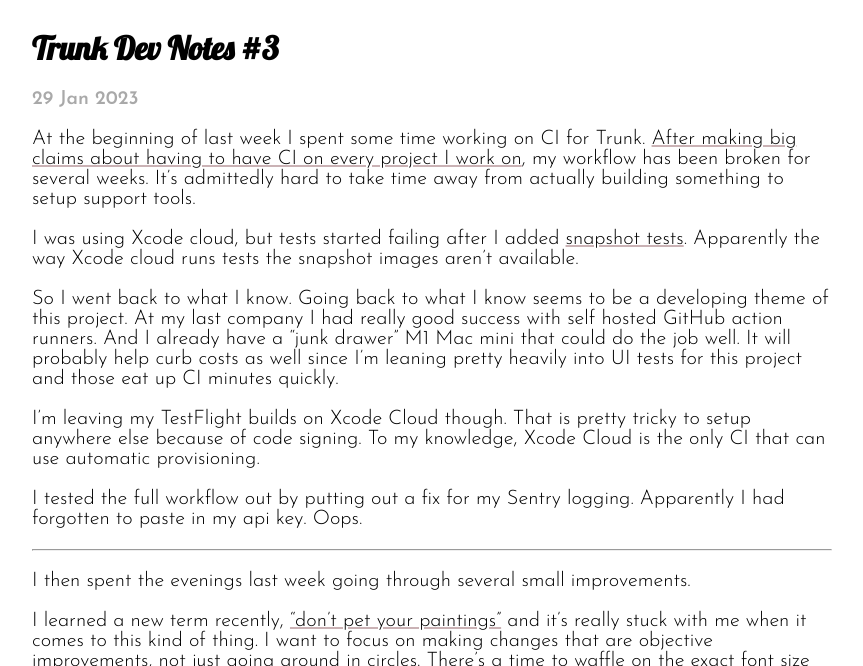
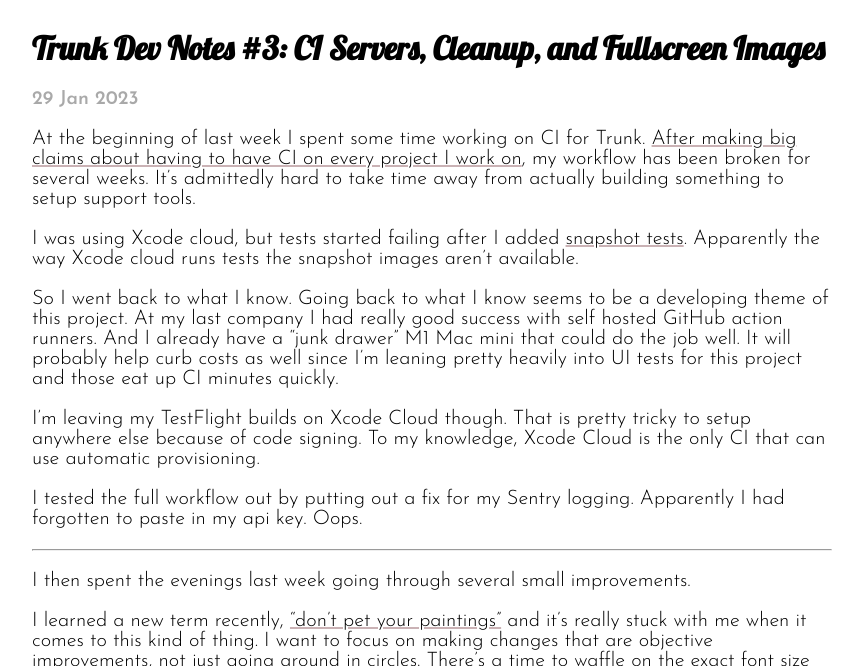
Before and after one commit to davbeck/davbeck.github.io, a Jekyll site: the page built from _posts/2023-01-29-trunk-dev-notes-3.md, in a window 1280 px wide and 900 px high, cut to the strip 234-900 px from the top of the window. Shown: the whole strip, without its empty margins (208-1071 px from the left). Built offline with Jekyll 4.4.1, drawn with Linux system fonts in a browser that asks for light colours.

Commit message:
Trunk Dev Notes #3 title addition

```diff
--- a/_posts/2023-01-29-trunk-dev-notes-3.md
+++ b/_posts/2023-01-29-trunk-dev-notes-3.md
@@ -1,6 +1,6 @@
 ---
 layout: post
-title: "Trunk Dev Notes #3"
+title: "Trunk Dev Notes #3: CI Servers, Cleanup, and Fullscreen Images"
 date: 2023-01-29
 tags: [Trunk,iOS]
 ---
```
